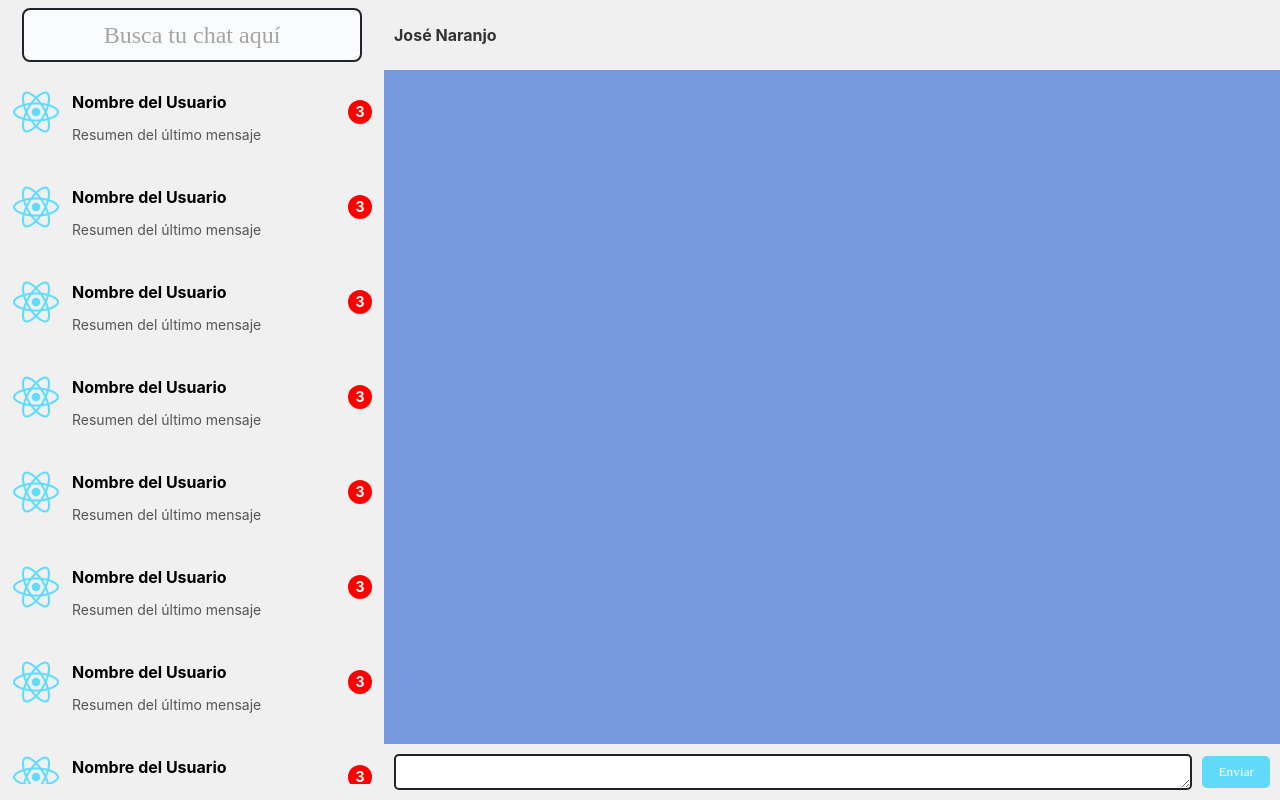
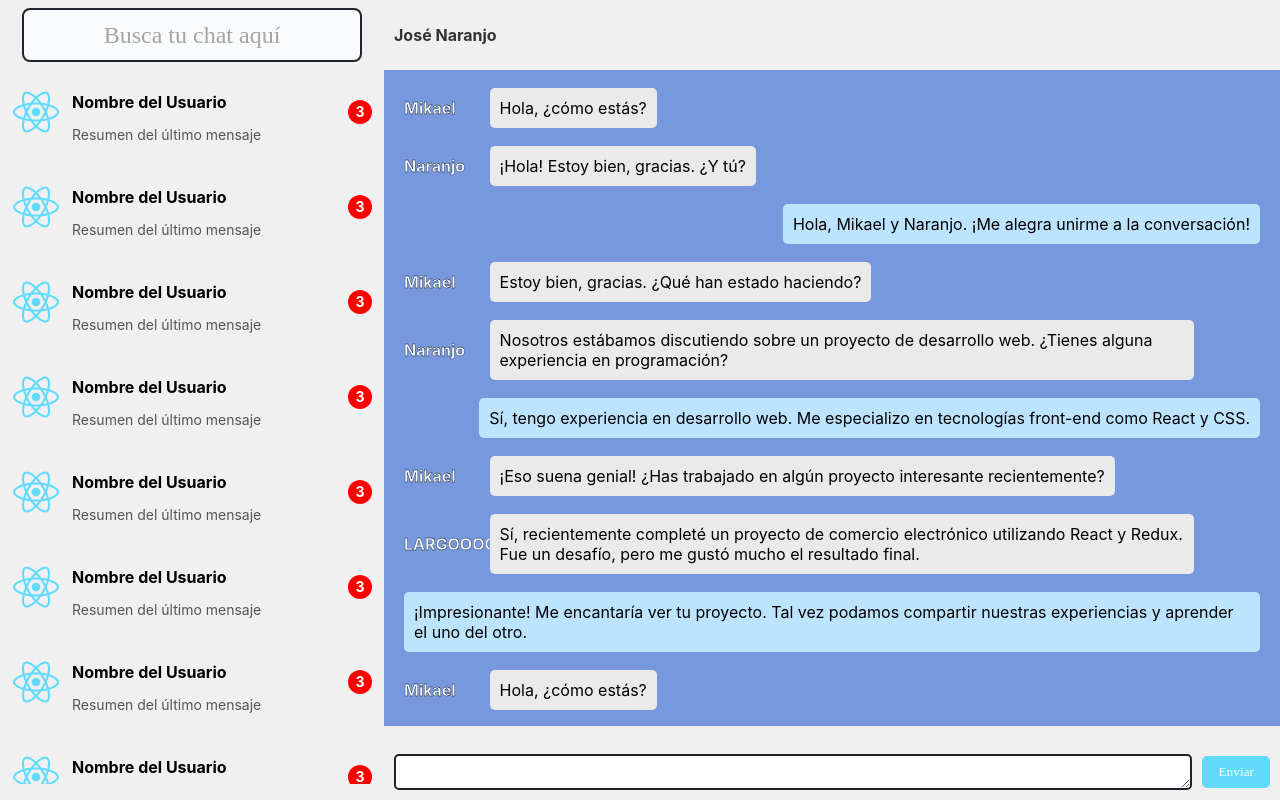
Before and after one commit to Naranj0se/chat-traductor, a React (Create React App) app: page / in a window 1280 px wide. Built offline with nearby package versions, Linux system fonts and the light colour scheme.

Commit message:
Componentes para mensajes (OwnMessage y OtherMessage) añadidos

```diff
--- a/src/App.jsx
+++ b/src/App.jsx
@@ -10,6 +10,8 @@ import { ChatHeader } from "./ChatHeader";
 import { Display } from "./Display"
 import { MessageContainer } from "./MessageContainer";
 import { ChatInput } from "./ChatInput";
+import { OwnMessage } from "./OwnMessage";
+import { OtherMessage } from "./OtherMessage";
 
 function App() {
   return (
@@ -37,7 +39,26 @@ function App() {
     <Chat>
       <ChatHeader/>
       <MessageContainer>
-        {/* <Message/> */}
+
+      <OtherMessage sender= "Mikael" message="Hola, ¿cómo estás?" />
+      <OtherMessage sender= "Naranjo" message="¡Hola! Estoy bien, gracias. ¿Y tú?" />
+      <OwnMessage message="Hola, Mikael y Naranjo. ¡Me alegra unirme a la conversación!" />
+      <OtherMessage sender= "Mikael" message="Estoy bien, gracias. ¿Qué han estado haciendo?" />
+      <OtherMessage sender= "Naranjo" message="Nosotros estábamos discutiendo sobre un proyecto de desarrollo web. ¿Tienes alguna experiencia en programación?" />
+      <OwnMessage message="Sí, tengo experiencia en desarrollo web. Me especializo en tecnologías front-end como React y CSS." />
+      <OtherMessage sender= "Mikael" message="¡Eso suena genial! ¿Has trabajado en algún proyecto interesante recientemente?" />
+      <OtherMessage sender= "LARGOOOOOOOOOOOOOOOOOOOOO" message="Sí, recientemente completé un proyecto de comercio electrónico utilizando React y Redux. Fue un desafío, pero me gustó mucho el resultado final." />
+      <OwnMessage message="¡Impresionante! Me encantaría ver tu proyecto. Tal vez podamos compartir nuestras experiencias y aprender el uno del otro." />
+      <OtherMessage sender= "Mikael" message="Hola, ¿cómo estás?" />
+      <OtherMessage sender= "Naranjo" message="¡Hola! Estoy bien, gracias. ¿Y tú?" />
+      <OwnMessage message="Hola, Mikael y Naranjo. ¡Me alegra unirme a la conversación!" />
+      <OtherMessage sender= "Mikael" message="Estoy bien, gracias. ¿Qué han estado haciendo?" />
+      <OtherMessage sender= "Naranjo" message="Nosotros estábamos discutiendo sobre un proyecto de desarrollo web. ¿Tienes alguna experiencia en programación?" />
+      <OwnMessage message="Sí, tengo experiencia en desarrollo web. Me especializo en tecnologías front-end como React y CSS." />
+      <OtherMessage sender= "Mikael" message="¡Eso suena genial! ¿Has trabajado en algún proyecto interesante recientemente?" />
+      <OtherMessage sender= "LARGOOOOOOOOOOOOOOOOOOOOO" message="Sí, recientemente completé un proyecto de comercio electrónico utilizando React y Redux. Fue un desafío, pero me gustó mucho el resultado final." />
+      <OwnMessage message="¡Impresionante! Me encantaría ver tu proyecto. Tal vez podamos compartir nuestras experiencias y aprender el uno del otro." />
+
       </MessageContainer>
       <ChatInput/>
     </Chat>
--- a/src/ChatInput/ChatInput.css
+++ b/src/ChatInput/ChatInput.css
@@ -5,6 +5,7 @@
     align-items: center;
     padding: 10px;
     background-color: #f0f0f0;
+    bottom: 0;
   }
 
   .message-input textarea {
--- a/src/MessageContainer/MessageContainer.css
+++ b/src/MessageContainer/MessageContainer.css
@@ -1,11 +1,15 @@
 .messageContainer {
+    box-sizing: border-box;
     background-color: #7898dd;
     display: flex;
     flex-direction: column;
     overflow-y: auto;
     scroll-snap-type: y mandatory;
+    max-height: 82vh;
   }
 
-ul {
-    padding: 0;
+.messageContainer ul {
+    margin : 0;
+    padding-left: 20px;
+    padding-right: 20px;
 }
--- /dev/null
+++ b/src/OtherMessage/OtherMessage.css
@@ -0,0 +1,26 @@
+.other-message {
+    display: flex;
+    flex-direction: row;
+    align-items:center;
+    margin-top: 18px;
+    margin-bottom: 18px;
+    display: flex;
+    align-items: center;
+    margin-bottom: 10px;
+  }
+
+  .other-message-sender {
+    height: 100%;
+    width: 10%;
+    font-weight: bolder;
+    color: aliceblue;
+    -webkit-text-stroke-width: 0.3px; /* Ancho del borde */
+    -webkit-text-stroke-color: #000000; /* Color del borde */
+  }
+
+  .other-message-content {
+    max-width: 80%;
+    background-color: #eaeaea;
+    padding: 10px;
+    border-radius: 5px;
+  }
--- /dev/null
+++ b/src/OtherMessage/index.jsx
@@ -0,0 +1,13 @@
+import React from "react";
+import "./OtherMessage.css"
+
+function OtherMessage({ message, sender }) {
+    return (
+      <div className="other-message">
+        <div className="other-message-sender">{sender}</div>
+        <div className="other-message-content">{message}</div>
+      </div>
+    );
+  }
+
+export { OtherMessage };
--- /dev/null
+++ b/src/OwnMessage/OwnMessage.css
@@ -0,0 +1,14 @@
+.own-message {
+    margin-top: 18px;
+    margin-bottom: 18px;
+    display: flex;
+    align-items: flex-end;
+    justify-content: flex-end;
+    margin-bottom: 10px;
+  }
+
+.own-message-content {
+    background-color: #bde4ff;
+    padding: 10px;
+    border-radius: 5px;
+}
--- /dev/null
+++ b/src/OwnMessage/index.jsx
@@ -0,0 +1,12 @@
+import React from "react";
+import "./OwnMessage.css"
+
+function OwnMessage({ message }) {
+    return (
+      <div className="own-message">
+        <div className="own-message-content">{message}</div>
+      </div>
+    );
+  }
+
+export { OwnMessage };
```
